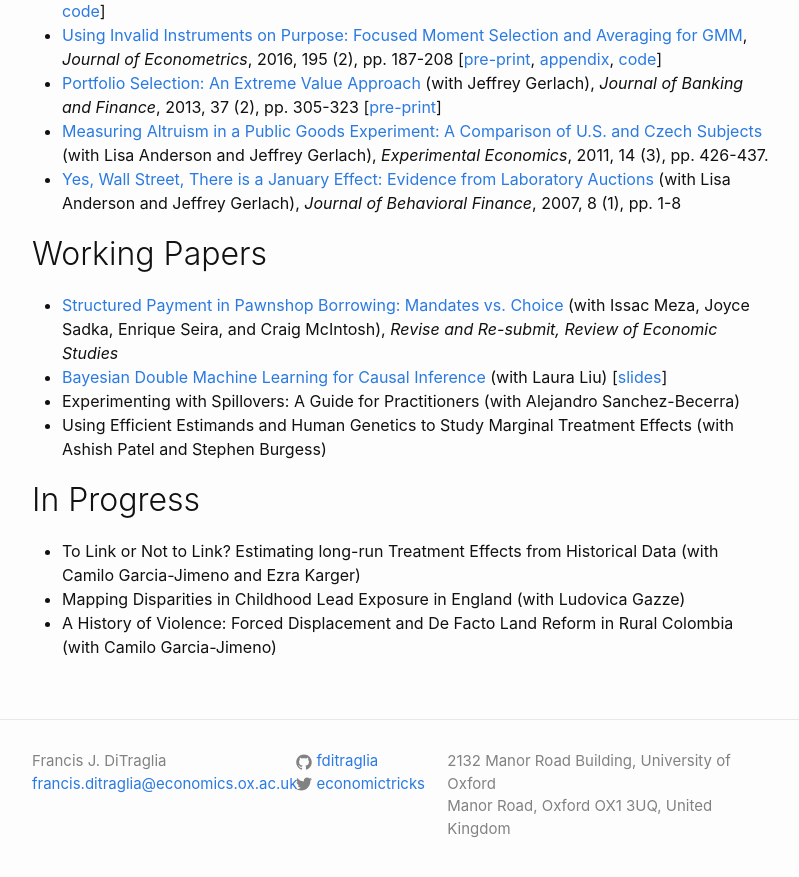
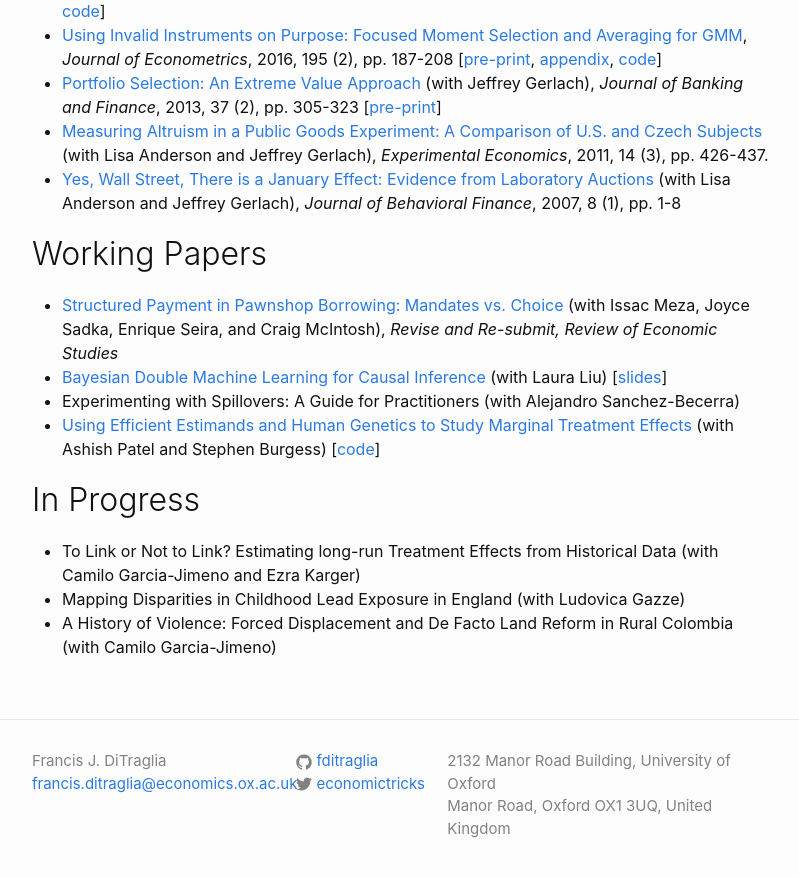
Before and after one commit to fditraglia/fditraglia.github.io, a Jekyll site: the page built from research.md, in a window 1280 px wide and 900 px high, scrolled down 684 px. Shown: the top 877 px of the window, without its empty margins (238-1037 px from the left). Built offline with Jekyll 4.4.1, drawn with Linux system fonts in a browser that asks for light colours.

Commit message:
Add arXiv and code links for efficient MTE working paper
Co-Authored-By: Claude Opus 4.6 <noreply@anthropic.com>

```diff
--- a/research.md
+++ b/research.md
@@ -22,7 +22,7 @@ permalink: /research/
 - [Structured Payment in Pawnshop Borrowing: Mandates vs. Choice](https://ditraglia.com/pdf/pawn-paper.pdf) (with Issac Meza, Joyce Sadka, Enrique Seira, and Craig McIntosh), *Revise and Re-submit, Review of Economic Studies*
 - [Bayesian Double Machine Learning for Causal Inference](https://laurayuliu.com/research/BDML_DL/BDML.pdf) (with Laura Liu) [[slides](/pdf/bdml-slides.pdf)]
 - Experimenting with Spillovers: A Guide for Practitioners (with Alejandro Sanchez-Becerra)
-- Using Efficient Estimands and Human Genetics to Study Marginal Treatment Effects (with Ashish Patel and Stephen Burgess)
+- [Using Efficient Estimands and Human Genetics to Study Marginal Treatment Effects](https://arxiv.org/abs/2603.08871) (with Ashish Patel and Stephen Burgess) [[code](https://github.com/ash-res/efficient.mte/)]
 
 ## In Progress
 - To Link or Not to Link? Estimating long-run Treatment Effects from Historical Data (with Camilo Garcia-Jimeno and Ezra Karger)
```
